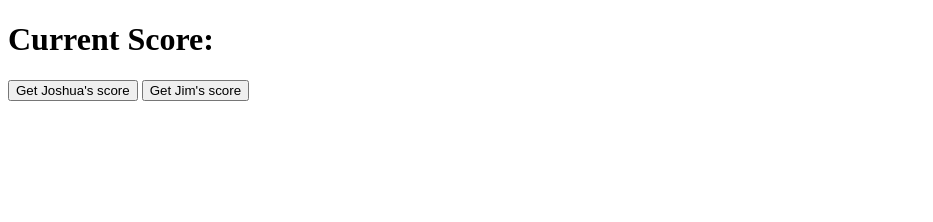
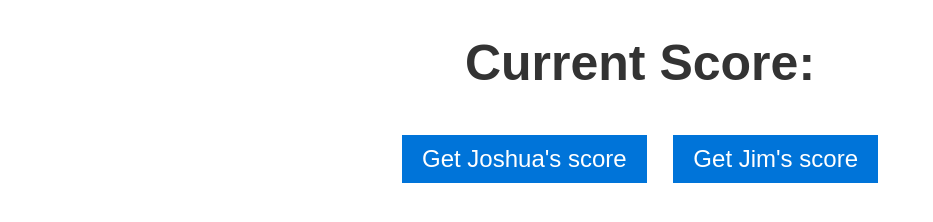
Before and after one commit to jwhiggs77/jwhiggs77.github.io, a plain HTML site: page index.html in a window 1280 px wide. Shown: the whole page, without its empty margins (0-933 px from the left). Drawn offline with Linux system fonts and the light colour scheme.

Commit message:
Update CSS

```diff
--- a/index.html
+++ b/index.html
@@ -3,7 +3,31 @@
 <head>
     <meta charset="UTF-8">
     <meta name="viewport" content="width=device-width, initial-scale=1.0">
-    <title>API Call Example</title>
+    <title>Masters Scramble Score Card</title>
+
+    <style>
+      body {
+          font-family: Arial, sans-serif;
+          text-align: center;
+          font-size: 24px;
+      }
+      h1 {
+          color: #333;
+          font-size: 50px;
+      }
+      button {
+          font-size: 24px;
+          padding: 10px 20px;
+          background-color: #0074D9;
+          color: #FFF;
+          border: none;
+          cursor: pointer;
+          margin: 10px;
+      }
+      button:hover {
+          background-color: #0056b3;
+      }
+  </style>
 </head>
 <body>
 <h1>Current Score:</h1>
```
Lines whose indentation alone changed are shown as unchanged.
